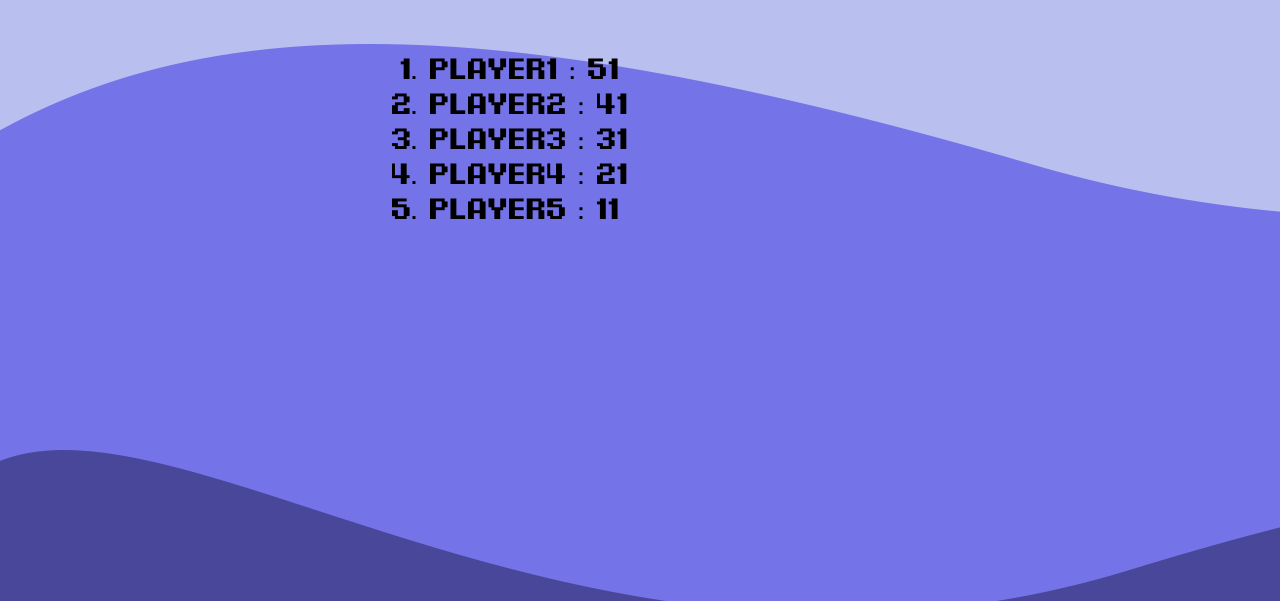
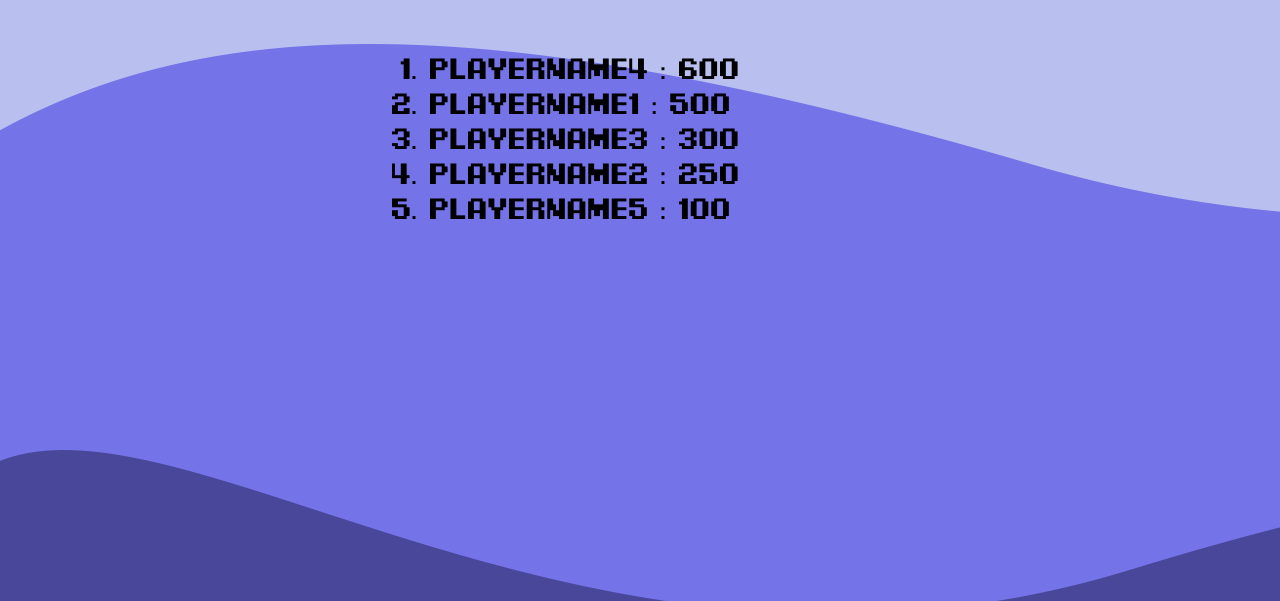
Before and after one commit to elingu3/word-game, a website: page Leaderboard.html in a window 1280 px wide. Shown: the part 199-800 px from the top of the page. Drawn offline with Linux system fonts and the light colour scheme; files whose address does not match are found by name.

Commit message:
Added Leaderboard Page and function to sort scores

```diff
--- a/Leaderboard.html
+++ b/Leaderboard.html
@@ -4,7 +4,6 @@
     <meta charset="UTF-8">
     <link rel="stylesheet" href="style.css"/>
     <script src="Home.js"></script>
-    <script src="Save.json"></script>
     <script src="Save.js"></script>
 
 
--- a/Save.js
+++ b/Save.js
@@ -1,11 +1,67 @@
 window.onload = function(){
-const scores = leaderboard; //dictionary object
+
 const list = document.getElementById("list");
 
-for(let key in scores){
-    console.log(key +" "+scores[key]);
+//Temp scores, will remove later, used for testing/place holder purposes
+let HighScores = [
+    {"Name": "PlayerName1",
+    "Score": 500}   ,
+
+    {"Name": "PlayerName2",
+    "Score": 250}   ,
+
+    {"Name": "PlayerName3",
+    "Score": 300}   ,
+
+    {"Name": "PlayerName4",
+    "Score": 600}   ,
+
+    {"Name": "PlayerName5",
+    "Score": 100} ]
+
+HighScores = greatToLeast(HighScores);
+
+HighScores.forEach(function (idx) {
+
+    console.log(idx);
+    console.log(idx.Name);
     listObject = document.createElement("li");
-    listObject.innerHTML = key +" : " + scores[key];
+    listObject.innerHTML = idx.Name +" : " + idx.Score;
     list.appendChild(listObject);
+})
 }
+/*
+Current Plan on leaderboard save data structure
+localStorage =
+{ "HighScores" : [
+    {"Name": "PlayerName1",
+    "Score": 500}   ,
+    {"Name": "PlayerName2",
+    "Score": 400}   ,
+    {"Name": "PlayerName3",
+    "Score": 300}   ,
+    {"Name": "PlayerName4",
+    "Score": 200}   ,
+    {"Name": "PlayerName5",
+    "Score": 100} ]
 }
+*/
+
+//Inseration Sort (Based off of Java Inseration Sort)
+//Requires current list
+//Returns new sorted list
+function greatToLeast(list){
+    for (let i=1; i<list.length; i++){
+        let curObj = list[i];
+        console.log(curObj);
+        let curIdx = i-1;
+        while (curIdx > -1 && curObj.Score > list[curIdx].Score){
+            console.log(list[curIdx].Score + " less than " + curObj.Score)
+            list[curIdx+1] = list[curIdx];
+            curIdx--;
+        }
+        console.log("Place " + curObj + " at "+ (curIdx+1));
+        list[curIdx+1] = curObj;
+    }
+    return list;
+}
--- a/Save.json
+++ /dev/null
@@ -1,7 +0,0 @@
-leaderboard = {
-	"Player1" : 51,
-	"Player2" : 41,
-	"Player3" : 31,
-	"Player4" : 21,
-	"Player5" : 11,
-}
```
Also changed, not shown: index.html (+1 -0 lines).
